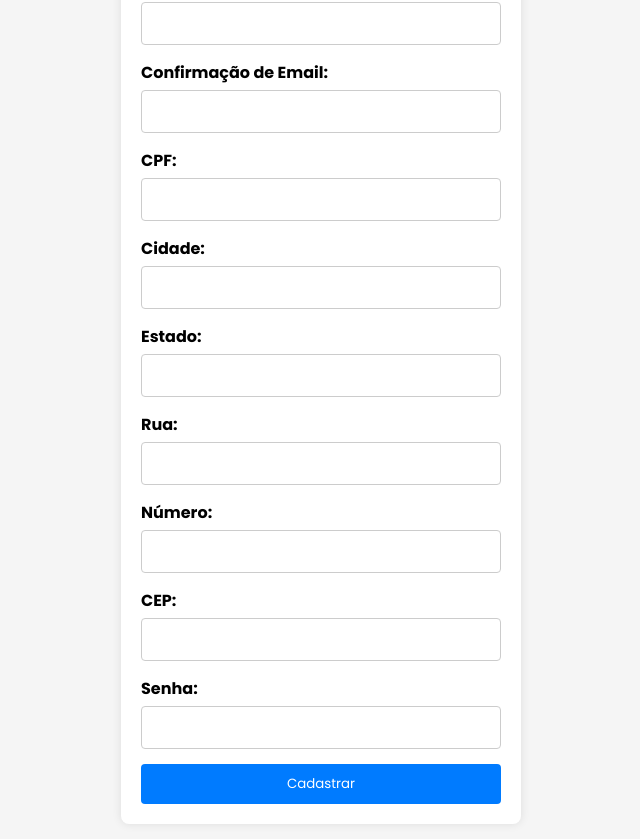
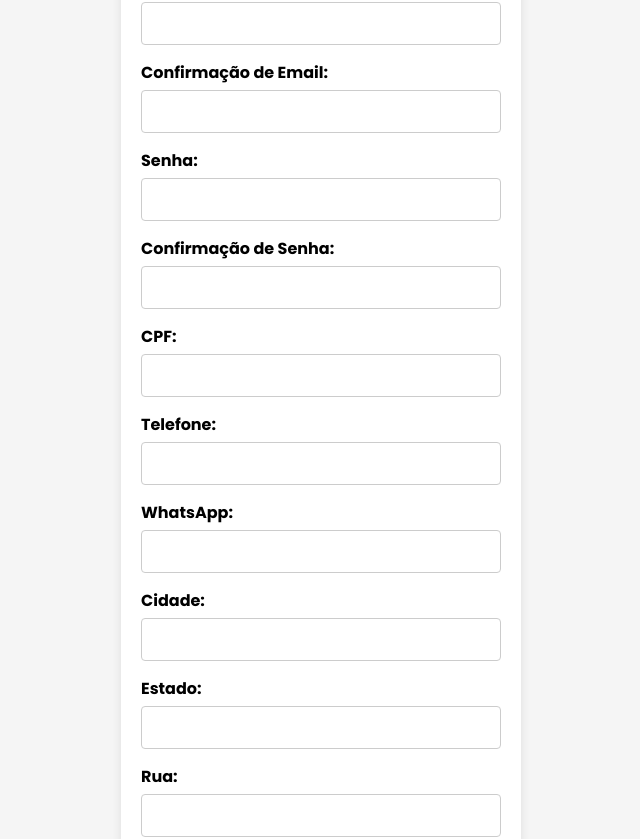
Before and after one commit to DevJofre/inova-react, a React (Create React App) app: page /cadastro in a window 1280 px wide. Shown: the part 399-1238 px from the top of the page, without its empty margins (319-959 px from the left). Built offline with nearby package versions, Linux system fonts and the light colour scheme.

Commit message:
alteração de cadastro de usuario

```diff
--- a/src/Components/Cadastro/Cadastro.jsx
+++ b/src/Components/Cadastro/Cadastro.jsx
@@ -14,23 +14,32 @@ const Cadastro = () => {
   const [number, setNumber] = useState('');
   const [zip, setZip] = useState('');
   const [password, setPassword] = useState('');
+  const [confirmPassword, setConfirmPassword] = useState('');
+  const [phone, setPhone] = useState('');
+  const [whatsapp, setWhatsapp] = useState('');
 
   const handleSubmit = (event) => {
     event.preventDefault();
+
+    // Verificar se os emails coincidem
     if (email !== confirmEmail) {
       alert('Os e-mails não coincidem.');
       return;
     }
 
+    // Verificar se as senhas coincidem
+    if (password !== confirmPassword) {
+      alert('As senhas não coincidem.');
+      return;
+    }
 
+    // Criar usuário com Firebase Authentication
     const auth = getAuth();
     createUserWithEmailAndPassword(auth, email, password)
       .then((userCredential) => {
-
         console.log('User signed up:', userCredential.user);
       })
       .catch((error) => {
-        // Tratar erros
         console.error('Error during sign up:', error);
       });
   };
@@ -38,7 +47,8 @@ const Cadastro = () => {
   return (
     <div className="signup-container">
       <form className="signup-form" onSubmit={handleSubmit}>
-        <h2>Cadastro de Usuarios</h2>
+        <h2>Cadastro de Usuários</h2>
+
         <div className="form-group">
           <label htmlFor="name">Nome:</label>
           <input
@@ -49,6 +59,7 @@ const Cadastro = () => {
             required
           />
         </div>
+
         <div className="form-group">
           <label htmlFor="surname">Sobrenome:</label>
           <input
@@ -59,6 +70,7 @@ const Cadastro = () => {
             required
           />
         </div>
+
         <div className="form-group">
           <label htmlFor="email">Email:</label>
           <input
@@ -69,6 +81,7 @@ const Cadastro = () => {
             required
           />
         </div>
+
         <div className="form-group">
           <label htmlFor="confirm-email">Confirmação de Email:</label>
           <input
@@ -79,6 +92,29 @@ const Cadastro = () => {
             required
           />
         </div>
+
+        <div className="form-group">
+          <label htmlFor="password">Senha:</label>
+          <input
+            type="password"
+            id="password"
+            value={password}
+            onChange={(e) => setPassword(e.target.value)}
+            required
+          />
+        </div>
+
+        <div className="form-group">
+          <label htmlFor="confirm-password">Confirmação de Senha:</label>
+          <input
+            type="password"
+            id="confirm-password"
+            value={confirmPassword}
+            onChange={(e) => setConfirmPassword(e.target.value)}
+            required
+          />
+        </div>
+
         <div className="form-group">
           <label htmlFor="cpf">CPF:</label>
           <input
@@ -89,6 +125,29 @@ const Cadastro = () => {
             required
           />
         </div>
+
+        <div className="form-group">
+          <label htmlFor="phone">Telefone:</label>
+          <input
+            type="text"
+            id="phone"
+            value={phone}
+            onChange={(e) => setPhone(e.target.value)}
+            required
+          />
+        </div>
+
+        <div className="form-group">
+          <label htmlFor="whatsapp">WhatsApp:</label>
+          <input
+            type="text"
+            id="whatsapp"
+            value={whatsapp}
+            onChange={(e) => setWhatsapp(e.target.value)}
+            required
+          />
+        </div>
+
         <div className="form-group">
           <label htmlFor="city">Cidade:</label>
           <input
@@ -99,6 +158,7 @@ const Cadastro = () => {
             required
           />
         </div>
+
         <div className="form-group">
           <label htmlFor="state">Estado:</label>
           <input
@@ -109,6 +169,7 @@ const Cadastro = () => {
             required
           />
         </div>
+
         <div className="form-group">
           <label htmlFor="street">Rua:</label>
           <input
@@ -119,6 +180,7 @@ const Cadastro = () => {
             required
           />
         </div>
+
         <div className="form-group">
           <label htmlFor="number">Número:</label>
           <input
@@ -129,6 +191,7 @@ const Cadastro = () => {
             required
           />
         </div>
+
         <div className="form-group">
           <label htmlFor="zip">CEP:</label>
           <input
@@ -139,16 +202,7 @@ const Cadastro = () => {
             required
           />
         </div>
-        <div className="form-group">
-          <label htmlFor="password">Senha:</label>
-          <input
-            type="password"
-            id="password"
-            value={password}
-            onChange={(e) => setPassword(e.target.value)}
-            required
-          />
-        </div>
+
         <button type="submit">Cadastrar</button>
       </form>
     </div>
```
